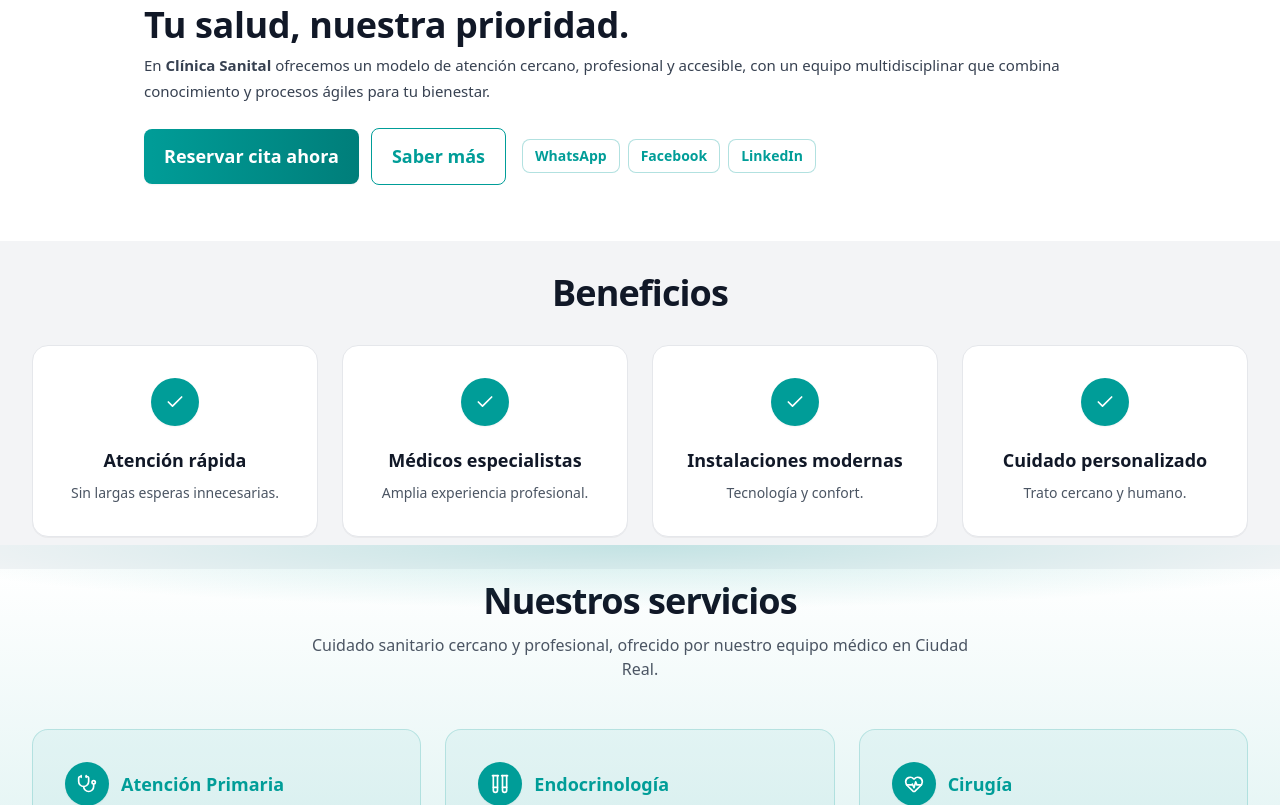
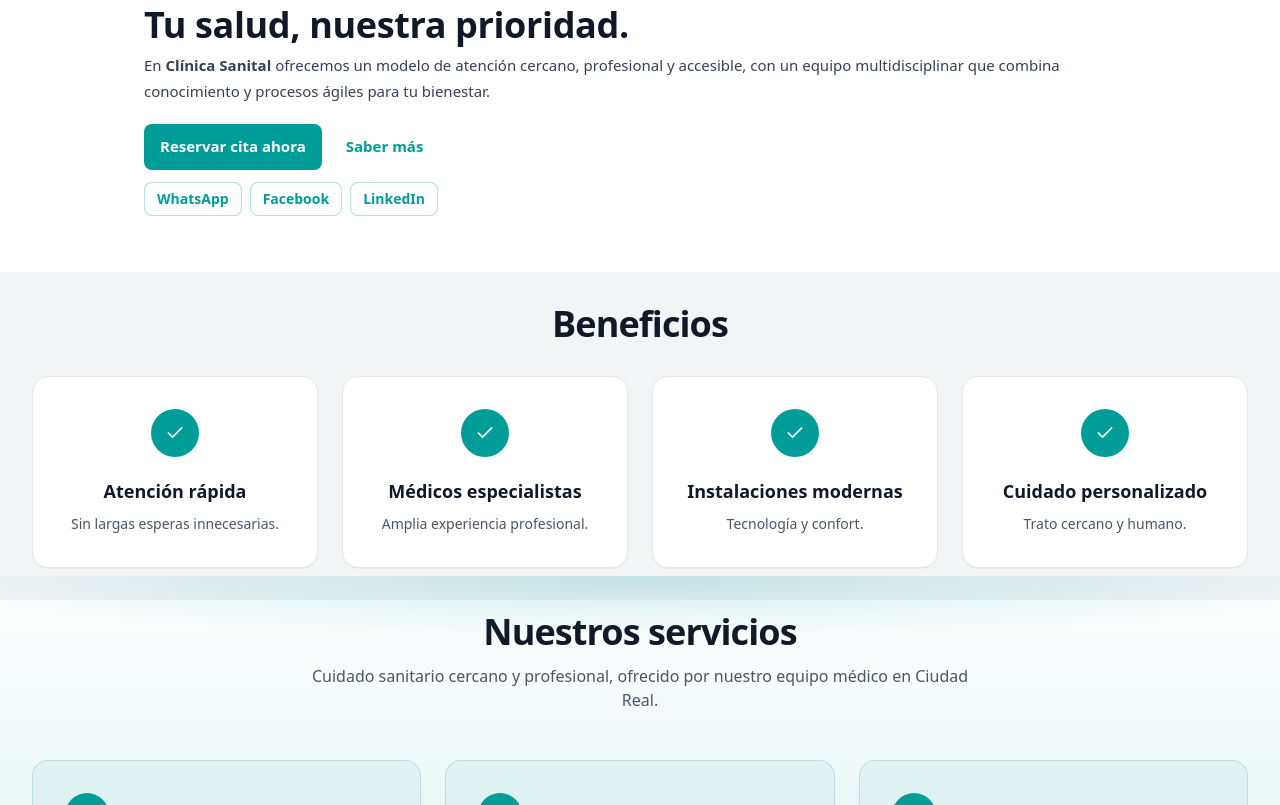
Before and after one commit to Wannda-Abreu/medical-website, a React (Vite) app in the folder medical-website/: page / in a window 1280 px wide. Shown: the part 940-1745 px from the top of the page. Built offline with nearby package versions, Linux system fonts and the light colour scheme.

Commit message:
chore(seo): set brand theme-color, set Cloudinary OG/Twitter image, simplify sitemap to root-only

```diff
--- a/medical-website/index.html
+++ b/medical-website/index.html
@@ -9,7 +9,7 @@
   <meta name="description"
     content="Atención médica integral con especialistas en endocrinología y atención primaria. Citas rápidas, seguimiento cercano y trato humano en Ciudad Real.">
   <meta name="robots" content="index,follow">
-  <meta name="theme-color" content="#0ea56b">
+  <meta name="theme-color" content="#009D98">
 
   <link rel="canonical" href="https://www.sanital.es/" />
 
@@ -19,7 +19,7 @@
   <meta property="og:description"
     content="AtenciÃ³n mÃ©dica integral con especialistas en endocrinologÃ­a y atenciÃ³n primaria. Citas rÃ¡pidas, seguimiento cercano y trato humano en Ciudad Real.">
   <meta property="og:url" content="https://www.sanital.es/">
-  <meta property="og:image" content="/og-image.jpg">
+  <meta property="og:image" content="https://res.cloudinary.com/dfq9eaz2e/image/upload/f_auto,q_auto,c_fill,g_auto,w_1200,h_630/v1755546332/ChatGPT_Image_18_ago_2025_21_24_24_l4pkpb_e_background_removal_f_png_drpvr7.png">
   <meta property="og:image:width" content="1200">
   <meta property="og:image:height" content="630">
   <meta property="og:locale" content="es_ES">
@@ -28,7 +28,7 @@
   <meta name="twitter:card" content="summary_large_image">
   <meta name="twitter:title" content="Clínica Sanital — Especialistas en Ciudad Real">
   <meta name="twitter:description" content="Atención médica integral con especialistas en endocrinología y atención primaria. Citas rápidas, seguimiento cercano y trato humano en Ciudad Real.">
-  <meta name="twitter:image" content="/og-image.jpg">
+  <meta name="twitter:image" content="https://res.cloudinary.com/dfq9eaz2e/image/upload/f_auto,q_auto,c_fill,g_auto,w_1200,h_630/v1755546332/ChatGPT_Image_18_ago_2025_21_24_24_l4pkpb_e_background_removal_f_png_drpvr7.png">
 
   <link rel="icon" type="image/png" sizes="16x16"
     href="https://res.cloudinary.com/dfq9eaz2e/image/upload/f_auto,q_auto:good,c_pad,g_center,w_16,h_16,b_transparent/v1757204427/Untitled_design_25_zigjlo.png">
--- a/medical-website/src/components/sections/Intro.jsx
+++ b/medical-website/src/components/sections/Intro.jsx
@@ -7,58 +7,34 @@ export default function Intro() {
   return (
     <section id="intro" className="relative bg-white py-10 md:py-14">
       <div className="container mx-auto px-3 md:px-4 max-w-5xl">
-        <header className="mb-6">
+        <header className="mb-4">
           <h2 className="text-3xl md:text-4xl font-bold text-gray-900">
             Tu salud, nuestra prioridad.
           </h2>
           <p className="mt-2 text-[15px] text-gray-700">
-            En <strong>Clínica Sanital</strong> ofrecemos un modelo de atención cercano,
-            profesional y accesible, con un equipo multidisciplinar que combina
-            conocimiento y procesos ágiles para tu bienestar.
+            En <strong>Clínica Sanital</strong> ofrecemos un modelo de atención cercano, profesional y accesible, con un equipo multidisciplinar que combina conocimiento y procesos ágiles para tu bienestar.
           </p>
         </header>
 
-        {/* know more  content */}
         {showMore && (
           <div className="prose prose-zinc max-w-none prose-p:leading-7 transition-all duration-300">
-            <h3 className="text-2xl font-semibold text-gray-900 mt-6">
-              Qué encontrarás en nuestra clínica
-            </h3>
+            <h3 className="text-2xl font-semibold text-gray-900 mt-6">Qué encontrarás en nuestra clínica</h3>
             <p>
-              Trabajamos con estándares de calidad y seguridad para que cada visita
-              aporte valor real a tu salud. Tanto en <strong>endocrinología</strong> como en
-              <strong> atención primaria</strong>, serás atendido por especialistas colegiados
-              que escuchan, explican el plan terapéutico y resuelven dudas con un
-              lenguaje claro. Promovemos <strong>hábitos saludables</strong> y revisiones
-              periódicas para que avances a tu ritmo y con confianza.
+              Trabajamos con estándares de calidad y seguridad para que cada visita aporte valor real a tu salud. Tanto en <strong>endocrinología</strong> como en <strong>atención primaria</strong>, serás atendido por especialistas colegiados que escuchan, explican el plan terapéutico y resuelven dudas con un lenguaje claro. Promovemos <strong>hábitos saludables</strong> y revisiones periódicas para que avances a tu ritmo y con confianza.
             </p>
             <p>
-              Sabemos que la <strong>rapidez</strong> y la <strong>coordinación</strong> son
-              clave. Por eso, contamos con agendas flexibles, recordatorios y
-              comunicación directa. Si necesitas continuidad, diseñamos un plan de
-              seguimiento con hitos y objetivos realistas adaptados a tu día a día.
+              Sabemos que la <strong>rapidez</strong> y la <strong>coordinación</strong> son clave. Por eso, contamos con agendas flexibles, recordatorios y comunicación directa. Si necesitas continuidad, diseñamos un plan de seguimiento con hitos y objetivos realistas adaptados a tu día a día.
             </p>
 
-            <h3 className="text-2xl font-semibold text-gray-900 mt-6">
-              Servicios y equipo a tu alcance
-            </h3>
+            <h3 className="text-2xl font-semibold text-gray-900 mt-6">Servicios y equipo a tu alcance</h3>
             <p>
               Conoce todas nuestras especialidades en{" "}
-              <a className="text-primary hover:underline" href="/#servicios">
-                servicios
-              </a>{" "}
-              y descubre a los profesionales en{" "}
-              <a className="text-primary hover:underline" href="/#equipo">
-                equipo
-              </a>
-              . En la sección{" "}
-              <a className="text-primary hover:underline" href="/#contacto">
-                contacto
-              </a>{" "}
-              encontrarás teléfono, correo y un formulario de consulta rápida.
+              <a className="text-primary hover:underline" href="/#servicios">servicios</a> y descubre a los profesionales en{" "}
+              <a className="text-primary hover:underline" href="/#equipo">equipo</a>. En{" "}
+              <a className="text-primary hover:underline" href="/#contacto">contacto</a> encontrarás teléfono, correo y un formulario de consulta rápida.
             </p>
             <p>
-              Si lo prefieres, agenda tu cita online en segundos en{" "}
+              Si lo prefieres, agenda tu cita online en{" "}
               <a
                 className="text-primary hover:underline"
                 href="https://booking.slotspot.app/sanital"
@@ -72,13 +48,12 @@ export default function Intro() {
           </div>
         )}
 
-        {/* Botones */}
-        <div className="mt-6 flex flex-wrap items-center gap-3">
+        <div className="mt-5 flex flex-col sm:flex-row sm:items-center gap-2 sm:gap-3">
           <a
             href="https://booking.slotspot.app/sanital"
             target="_blank"
             rel="noopener noreferrer"
-            className="inline-flex items-center justify-center gap-2 rounded-lg bg-gradient-to-r from-[#009D98] to-[#007E7A] px-5 py-3 text-white font-semibold shadow-sm transition hover:from-[#007E7A] hover:to-[#006B68] focus-visible:outline-none focus-visible:ring-2 focus-visible:ring-[#009D98]"
+            className="w-full sm:w-auto inline-flex items-center justify-center rounded-lg bg-[#009D98] hover:bg-[#007E7A] px-4 py-2.5 text-[15px] font-semibold text-white shadow-sm focus-visible:outline-none focus-visible:ring-2 focus-visible:ring-[#009D98]"
             aria-label="Agendar cita en Sanital"
           >
             Reservar cita ahora
@@ -86,12 +61,15 @@ export default function Intro() {
 
           <button
             onClick={() => setShowMore(!showMore)}
-            className="inline-flex items-center justify-center rounded-lg border border-[#009D98] px-5 py-3 text-[#009D98] font-semibold transition hover:bg-[#009D98] hover:text-white focus-visible:outline-none focus-visible:ring-2 focus-visible:ring-[#009D98]"
+            aria-expanded={showMore}
+            className="w-full sm:w-auto inline-flex items-center justify-center rounded-lg px-3 py-2 text-[15px] font-semibold text-[#009D98] hover:underline underline-offset-2 focus-visible:outline-none focus-visible:ring-2 focus-visible:ring-[#009D98]"
           >
             {showMore ? "Ver menos" : "Saber más"}
           </button>
+        </div>
 
-          <ShareButtons className="ml-1" text="Clínica Sanital · Especialistas en Ciudad Real" />
+        <div className="mt-3">
+          <ShareButtons className="text-sm" text="Clínica Sanital · Especialistas en Ciudad Real" />
         </div>
       </div>
     </section>
--- a/medical-website/vite.config.js
+++ b/medical-website/vite.config.js
@@ -12,7 +12,7 @@ const sitemapPlugin = () => ({
       const dist = path.resolve(process.cwd(), 'dist')
       if (!fs.existsSync(dist)) fs.mkdirSync(dist, { recursive: true })
       const hostname = 'https://www.sanital.es'
-      const urls = ['/', '/servicios', '/equipo', '/contacto']
+      const urls = ['/']
       const now = new Date().toISOString()
       const body = urls
         .map(
```
